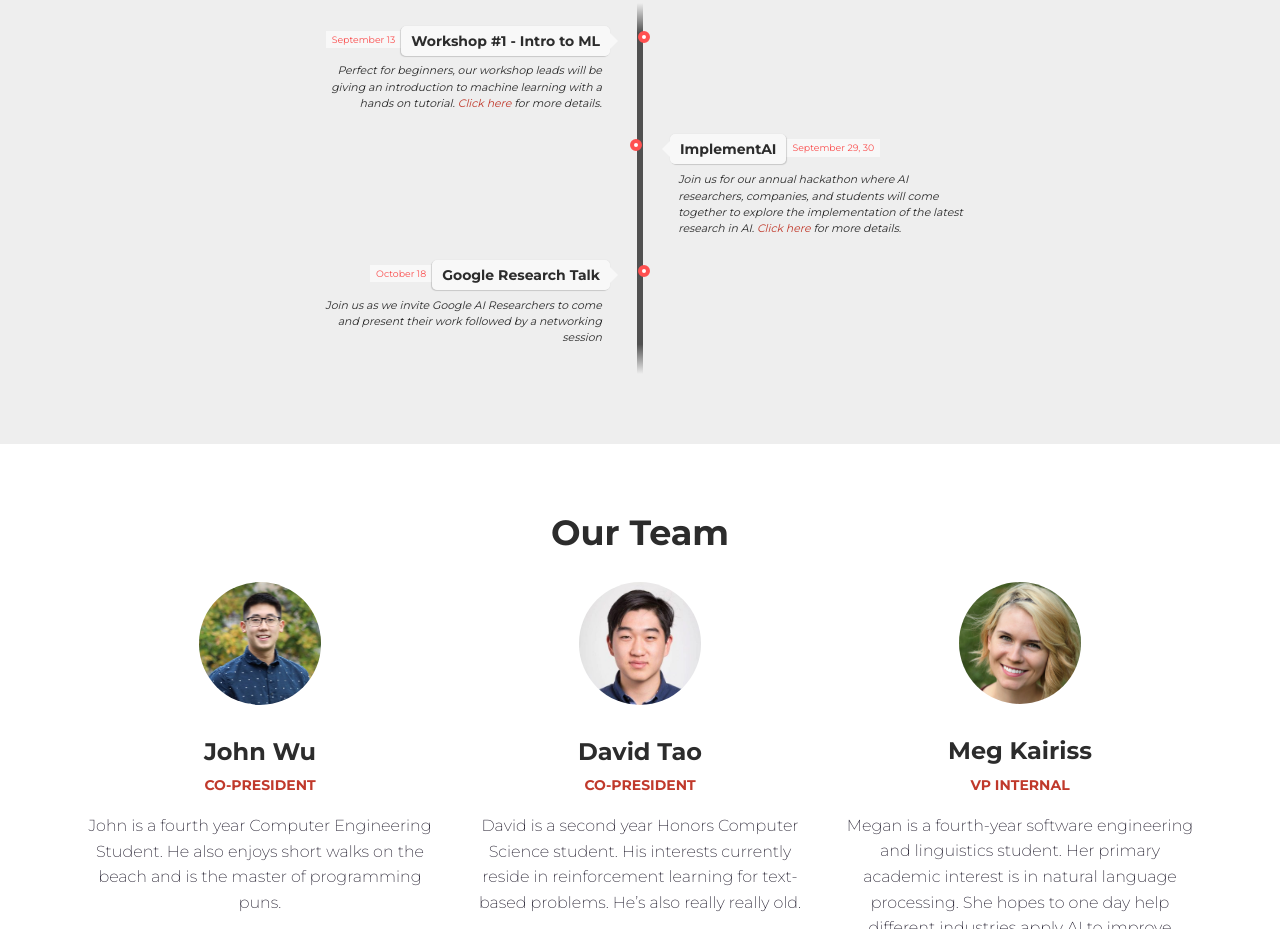
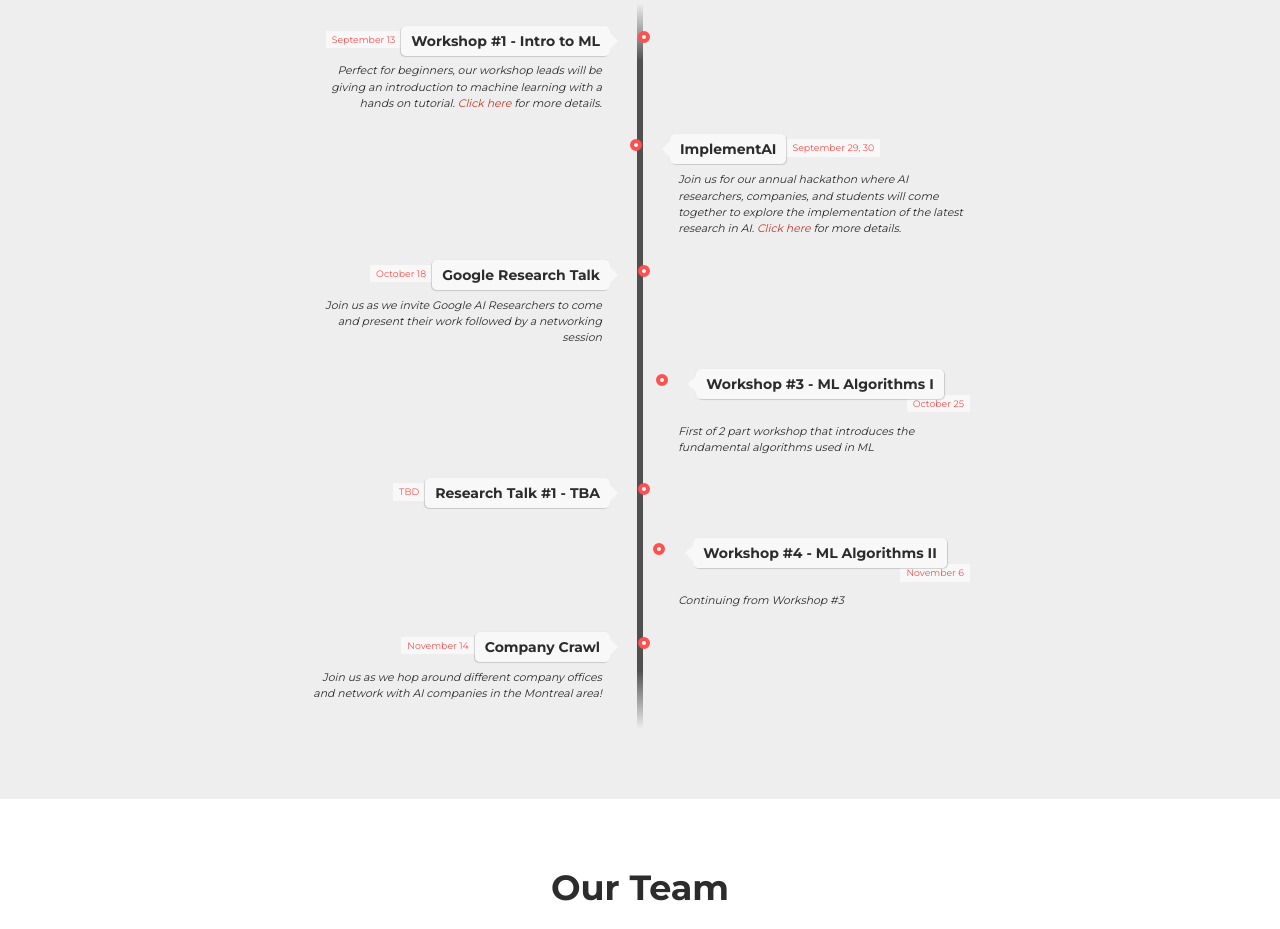
Before and after one commit to johnwu0604/mcgill-ai-website, a website: page public/index.html in a window 1280 px wide. Shown: the part 2207-3136 px from the top of the page. Drawn offline with nearby package versions, Linux system fonts and the light colour scheme.

Commit message:
Updating timeline with upcoming events, but css is messed

```diff
--- a/public/index.html
+++ b/public/index.html
@@ -191,6 +191,46 @@
                                             <span class="time-wrapper"><span class="time">October 18</span></span>
                                         </div>
                                         <div class="desc">Join us as we invite Google AI Researchers to come and present their work followed by a networking session
+                                        </div>
+                                    </div>
+                                </li>
+                                <li>
+                                    <div class="direction-r">
+                                        <div class="flag-wrapper">
+                                            <span class="flag">Workshop #3 - ML Algorithms I</span>
+                                            <span class="time-wrapper"><span class="time">October 25</span></span>
+                                        </div>
+                                        <div class="desc">First of 2 part workshop that introduces the fundamental algorithms used in ML
+                                        </div>
+                                    </div>
+                                </li>
+                                <li>
+                                    <div class="direction-l">
+                                        <div class="flag-wrapper">
+                                            <span class="flag">Research Talk #1 - TBA</span>
+                                            <span class="time-wrapper"><span class="time">TBD</span></span>
+                                        </div>
+                                        <div class="desc">
+                                        </div>
+                                    </div>
+                                </li>
+                                <li>
+                                    <div class="direction-r">
+                                        <div class="flag-wrapper">
+                                            <span class="flag">Workshop #4 - ML Algorithms II</span>
+                                            <span class="time-wrapper"><span class="time">November 6</span></span>
+                                        </div>
+                                        <div class="desc">Continuing from Workshop #3
+                                        </div>
+                                    </div>
+                                </li>
+                                <li>
+                                    <div class="direction-l">
+                                        <div class="flag-wrapper">
+                                            <span class="flag">Company Crawl</span>
+                                            <span class="time-wrapper"><span class="time">November 14</span></span>
+                                        </div>
+                                        <div class="desc">Join us as we hop around different company offices and network with AI companies in the Montreal area!
                                         </div>
                                     </div>
                                 </li>
```
